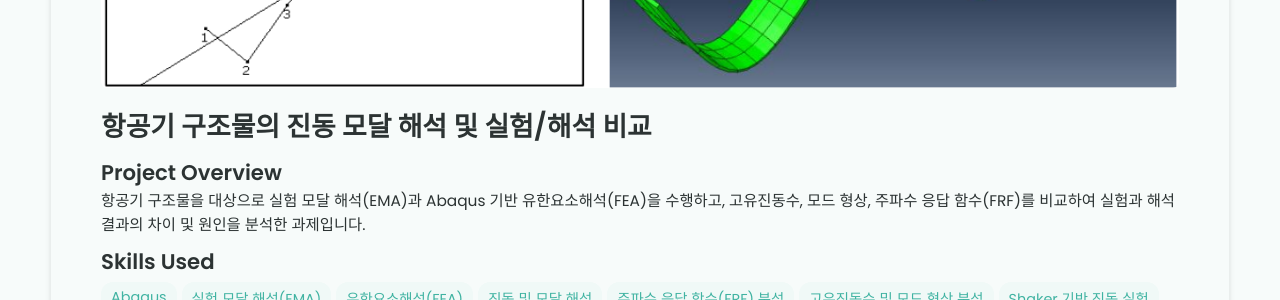
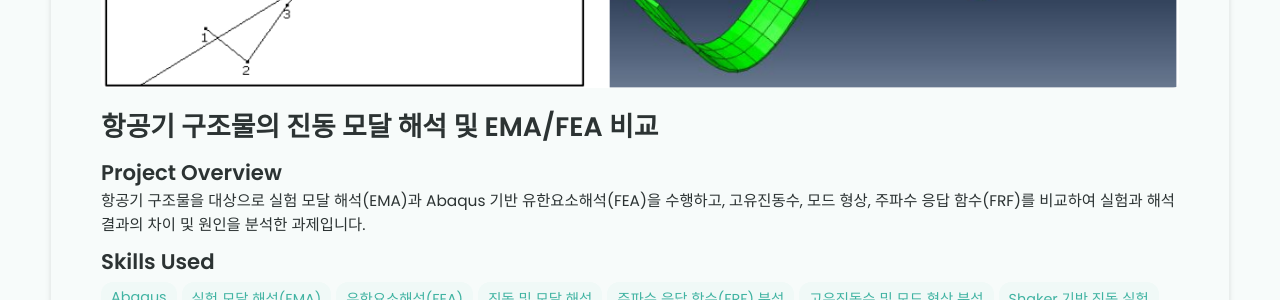
Before and after one commit to border3033/border3033.github.io, a Jekyll site: the page built from _projects/항공기 구조물 진동해석/index.md, in a window 1280 px wide. Shown: the part 402-702 px from the top of the page. Built offline with Jekyll 4.4.1, drawn with Linux system fonts in a browser that asks for light colours.

Commit message:
Update index.md

```diff
--- a/_projects/항공기 구조물 진동해석/index.md
+++ b/_projects/항공기 구조물 진동해석/index.md
@@ -1,6 +1,6 @@
 ---
 layout: post
-title: 항공기 구조물의 진동 모달 해석 및 실험/해석 비교
+title: 항공기 구조물의 진동 모달 해석 및 EMA/FEA 비교
 description: 항공기 구조물을 대상으로 실험 모달 해석(EMA)과 Abaqus 기반 유한요소해석(FEA)을 수행하고, 고유진동수, 모드 형상, 주파수 응답 함수(FRF)를 비교하여 실험과 해석 결과의 차이 및 원인을 분석한 과제입니다.
 
 skills:
```
